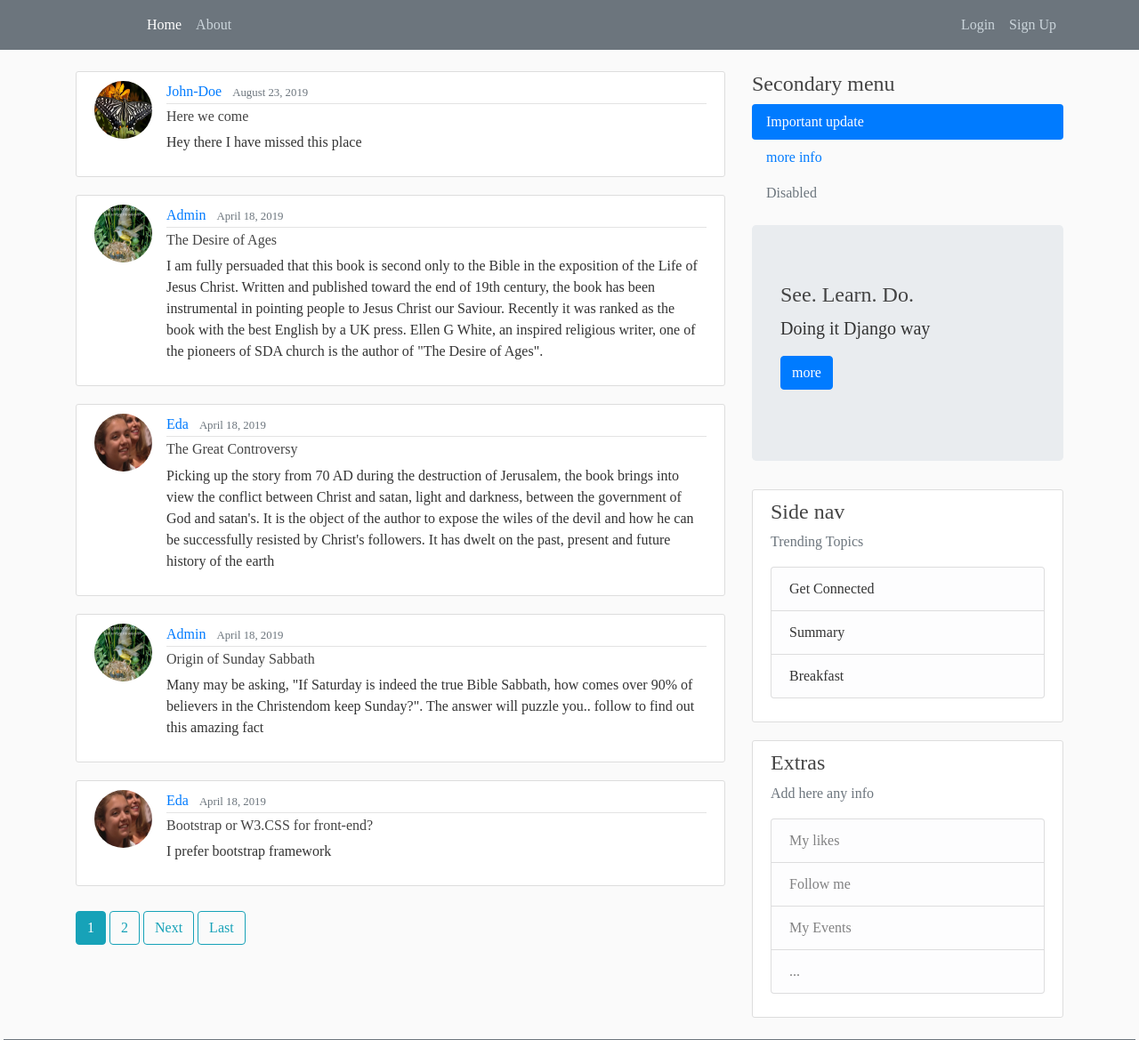
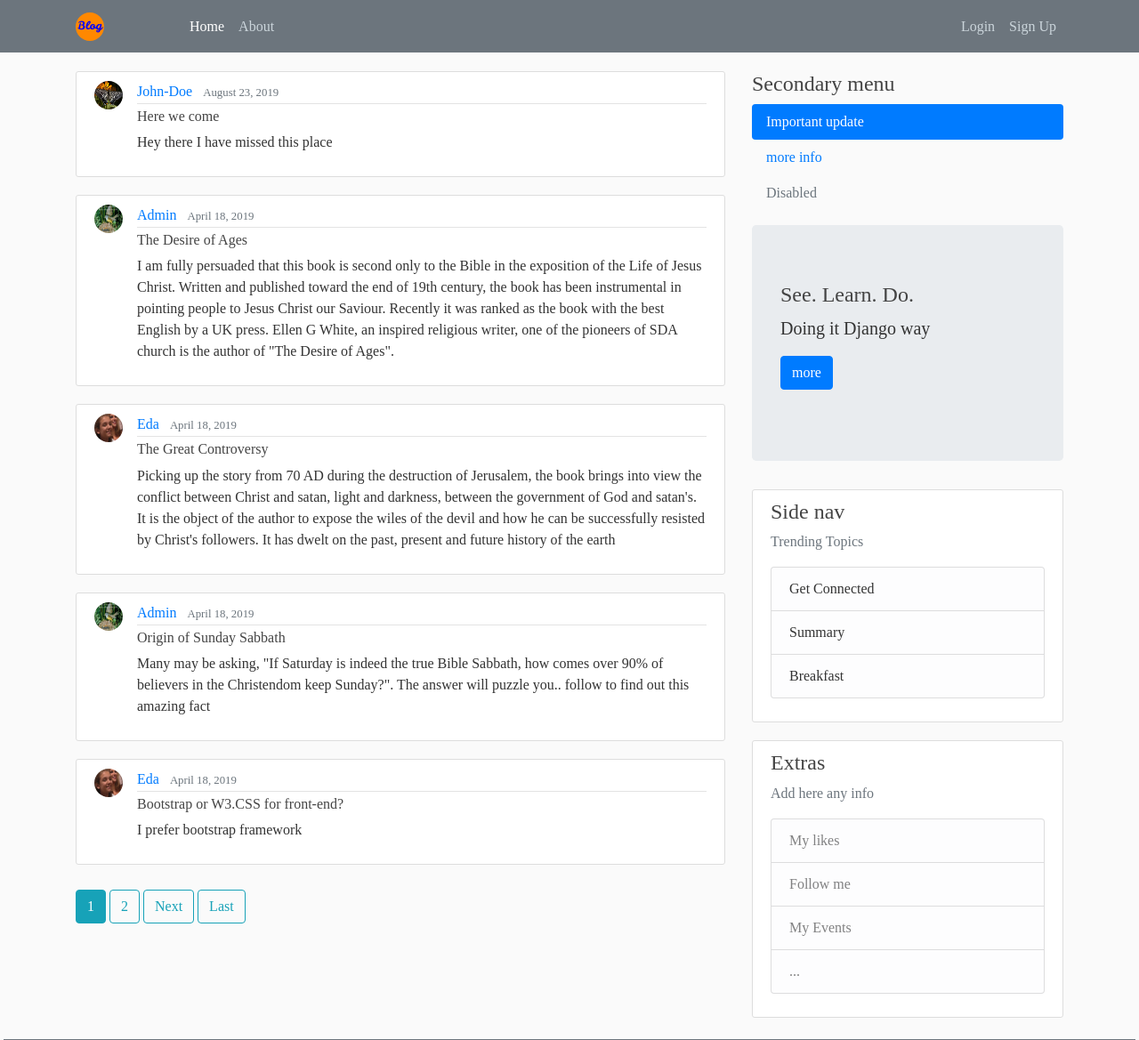
Before and after one commit to Levy-Naibei/django_blog, a Django app: page / in a window 1280 px wide. Shown: the top 1169 px of the page at 89% size. Run offline with Django 3.2, Linux system fonts and the light colour scheme; data comes from the database, SQL or seed files in the repository; some libraries are stand-ins or nearby versions.

Commit message:
General Update

```diff
--- a/blog/static/blog/style.css
+++ b/blog/static/blog/style.css
@@ -56,8 +56,8 @@ a.article-title:hover {
 }
 
 .article-img {
-  height: 65px;
-  width: 65px;
+  height: 32px;
+  width: 32px;
   margin-right: 16px;
 }
 
--- a/blog/templates/blog/base.html
+++ b/blog/templates/blog/base.html
@@ -25,7 +25,7 @@
     <nav class="navbar navbar-expand-md navbar-dark bg-secondary fixed-top">
       <div class="container">
         <a class="navbar-brand mr-4" href="{% url 'blog-home' %}">
-          {% comment %} <img class="article-img rounded-circle" src="{% static "logo.png" %}" alt="Logo"> {% endcomment %}
+          <img class="article-img rounded-circle" src="{% static "logo.png" %}" alt="Logo">
         <button class="navbar-toggler" type="button" data-toggle="collapse" data-target="#navbarToggle" aria-controls="navbarToggle" aria-expanded="false" aria-label="Toggle navigation">
         <span class="navbar-toggler-icon"></span>
         </button>
--- a/blog_project/settings.py
+++ b/blog_project/settings.py
@@ -11,6 +11,7 @@
 """
 
 import os
+import django_heroku
 
 # Build paths inside the project like this: os.path.join(BASE_DIR, ...)
 BASE_DIR = os.path.dirname(os.path.dirname(os.path.abspath(__file__)))
@@ -25,7 +26,7 @@
 # SECURITY WARNING: don't run with debug turned on in production!
 DEBUG = True
 
-ALLOWED_HOSTS = ['levynaibei-blog-app.herokuapp.com']
+ALLOWED_HOSTS = ['levynaibei-blog-app.herokuapp.com','127.0.0.1']
 
 
 # Application definition
@@ -138,3 +139,5 @@
 EMAIL_USE_TLS = True
 EMAIL_HOST_USER = os.environ.get('EMAIL_USER')
 EMAIL_HOST_PASSWORD = os.environ.get('EMAIL_PASS')
+
+django_heroku.settings(locals())
--- a/requirements.txt
+++ b/requirements.txt
@@ -12,7 +12,9 @@ gunicorn==19.9.0
 idna==2.7
 jmespath==0.9.3
 Pillow==5.2.0
+postgres==2.2.2
 psycopg2==2.7.7
+psycopg2-binary==2.8.3
 python-dateutil==2.8.0
 pytz==2018.5
 requests==2.19.1
```
